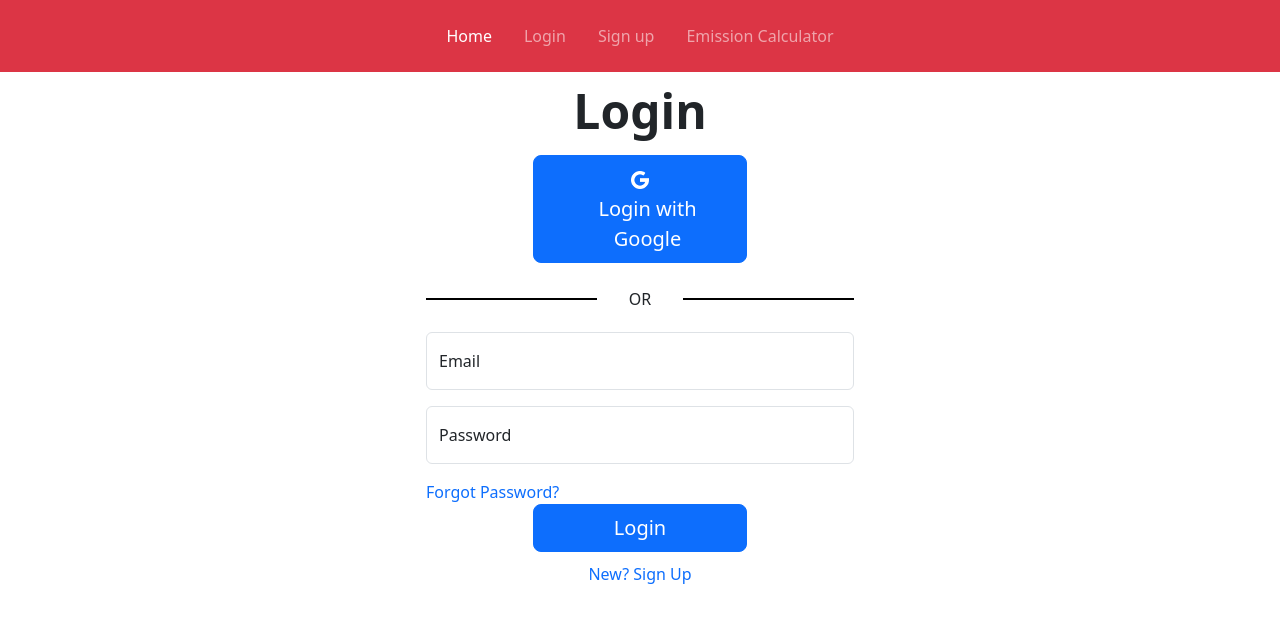
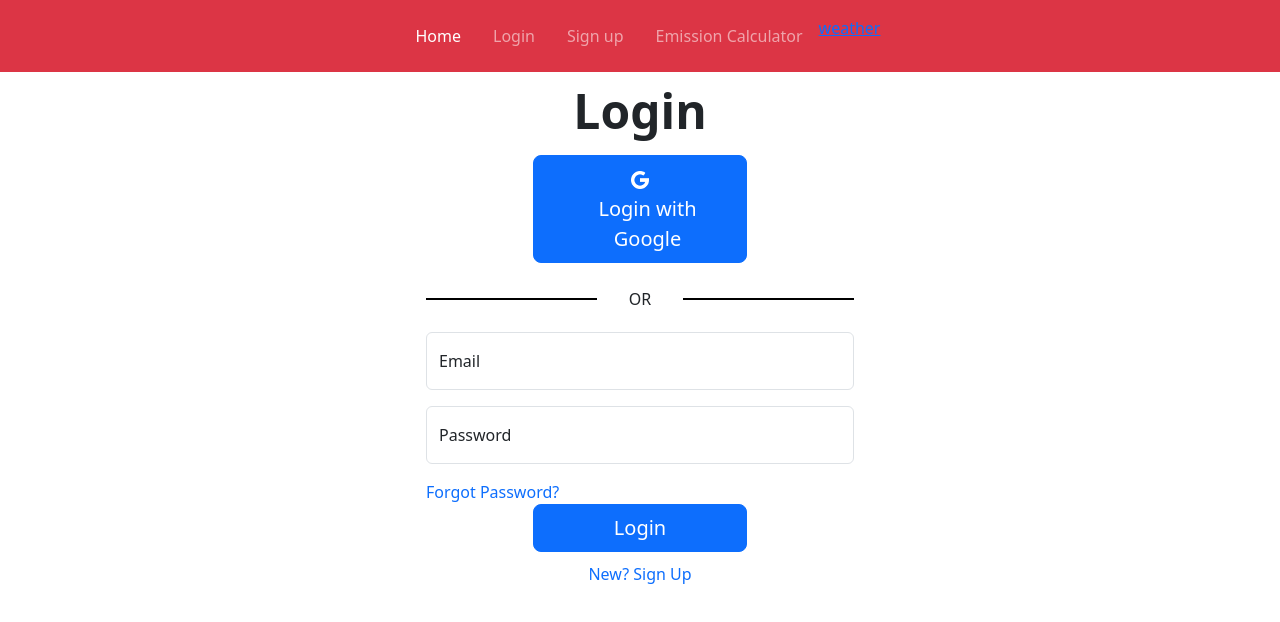
Before and after one commit to shellyh0626/TicketWingmanFront, a React (Create React App) app: page /login in a window 1280 px wide. Shown: the top 622 px of the page. Built offline with nearby package versions, Linux system fonts and the light colour scheme; no server answers.

Commit message:
Fixed frontend to allow for Reload and stay logged in. Causing user profile to break.

```diff
--- a/package.json
+++ b/package.json
@@ -11,8 +11,8 @@
     "@testing-library/user-event": "^13.5.0",
     "axios": "^1.4.0",
     "bootstrap": "^5.3.0",
+    "bootstrap-icons": "^1.10.5",
     "chart.js": "^4.3.0",
-    "bootstrap-icons": "^1.10.5",
     "destroy": "^1.2.0",
     "mathjs": "^11.9.0",
     "react": "^18.2.0",
--- a/src/App.js
+++ b/src/App.js
@@ -1,4 +1,4 @@
-import React from "react";
+import React, { useEffect } from "react";
 import { BrowserRouter as Router, Routes, Route, Link } from "react-router-dom";
 
 import Home from "./pages/Home";
@@ -7,30 +7,25 @@ import Signup from "./pages/Signup";
 import ForgotPassword from "./pages/ForgotPassword";
 import Profile from "./pages/Profile";
 import EditProfile from "./pages/EditProfile";
-import { ProtectedRoute } from "./utils/Auth";
+import ProtectedRoute from "./utils/Auth";
 import { useDispatch, useSelector } from "react-redux";
 import SearchResults from "./components/SearchResults";
 import SearchBar from "./components/SearchBar";
 import Emission from "./pages/Emission";
+import { me } from "./redux/users/user.actions";
 import { logout } from "./redux/users/user.actions";
-import Weather from "./pages/Weather"
-
-/* const LinkButton = ({ to, children, onClick }) => (
-  <NavLink to={to} onClick={onClick}>
-    {children}
-  </NavLink>
-); */
+import Weather from "./pages/Weather";
 
 function App() {
   const dispatch = useDispatch();
-  /* const navigate = useNavigate(); */
+  useEffect(() => {
+    const fetchMe = () => {
+      dispatch(me());
+    };
+    fetchMe();
+  }, [dispatch]);
+
   const isLoggedIn = useSelector((state) => !!state.user.id);
-
-  /*   const handleLogOut = (e) => {
-    e.preventDefault();
-    dispatch(logout());
-    navigate("/login");
-  }; */
   return (
     <Router>
       <div className="App">
@@ -63,6 +58,19 @@ function App() {
                 <li className="nav-item">
                   <Link to="/emission" className="nav-link mx-2">
                     Emission Calculator
+                  </Link>
+                </li>
+                <li className="nav-item">
+                  <Link
+                    to="/weather"
+                    state={{
+                      destination: "JFK",
+                      startingDate: "2023-09-01",
+                      endingDate: "2023-12-30",
+                      tempF: true,
+                    }}
+                  >
+                    weather
                   </Link>
                 </li>
               </>
--- a/src/redux/users/user.actions.js
+++ b/src/redux/users/user.actions.js
@@ -1,4 +1,6 @@
 import axios from "axios";
+import defaultUser from "./user.reducer";
+axios.defaults.withCredentials = true;
 
 const GET_USER = "GET_USER";
 const REMOVE_USER = "REMOVE_USER";
@@ -16,11 +18,12 @@ const editUser = (userEmail, updates) => ({
 
 export const me = (email) => async (dispatch) => {
   try {
-    console.log("Hello, it's me");
-    console.log(email);
-    let res = await axios.post("http://localhost:8080/auth/me",{email});
-    console.log(res.data);
-    dispatch(getUser(res.data || {}));
+    const res = await axios.get("http://localhost:8080/auth/me", {
+      email,
+      withCredentials: true,
+    });
+    console.log("ME RESPONSE", res.data);
+    dispatch(getUser(res.data || defaultUser));
   } catch (err) {
     console.error(err);
   }
--- a/src/utils/Auth.js
+++ b/src/utils/Auth.js
@@ -1,8 +1,13 @@
-import { useSelector } from "react-redux";
+import { useEffect } from "react";
+import { useDispatch } from "react-redux";
 import { Outlet, Navigate } from "react-router-dom";
+import { me } from "../redux/users/user.actions";
 
-export const ProtectedRoute = () => {
-  const registeredUser = useSelector((state) => !!state.user.id);
+export default function ProtectedRoute({ isloggedIn }) {
+  const dispatch = useDispatch();
+  useEffect(() => {
+    dispatch(me());
+  }, [dispatch]);
 
-  return registeredUser ? <Outlet /> : <Navigate to="/login" />;
-};
+  return isloggedIn ? <Outlet /> : <Navigate to="/login" />;
+}
```
Also changed, not shown: 1 other file (tests, documents, lock files or other folders).
